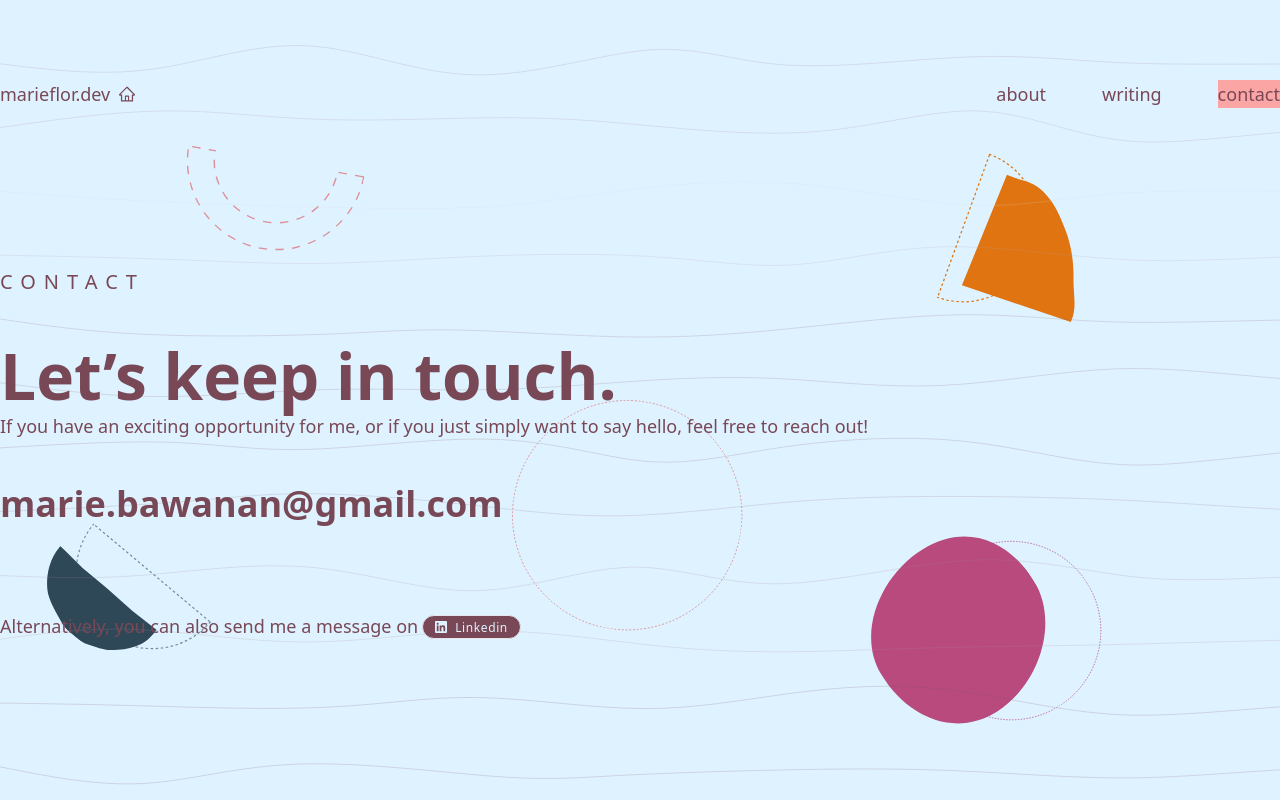
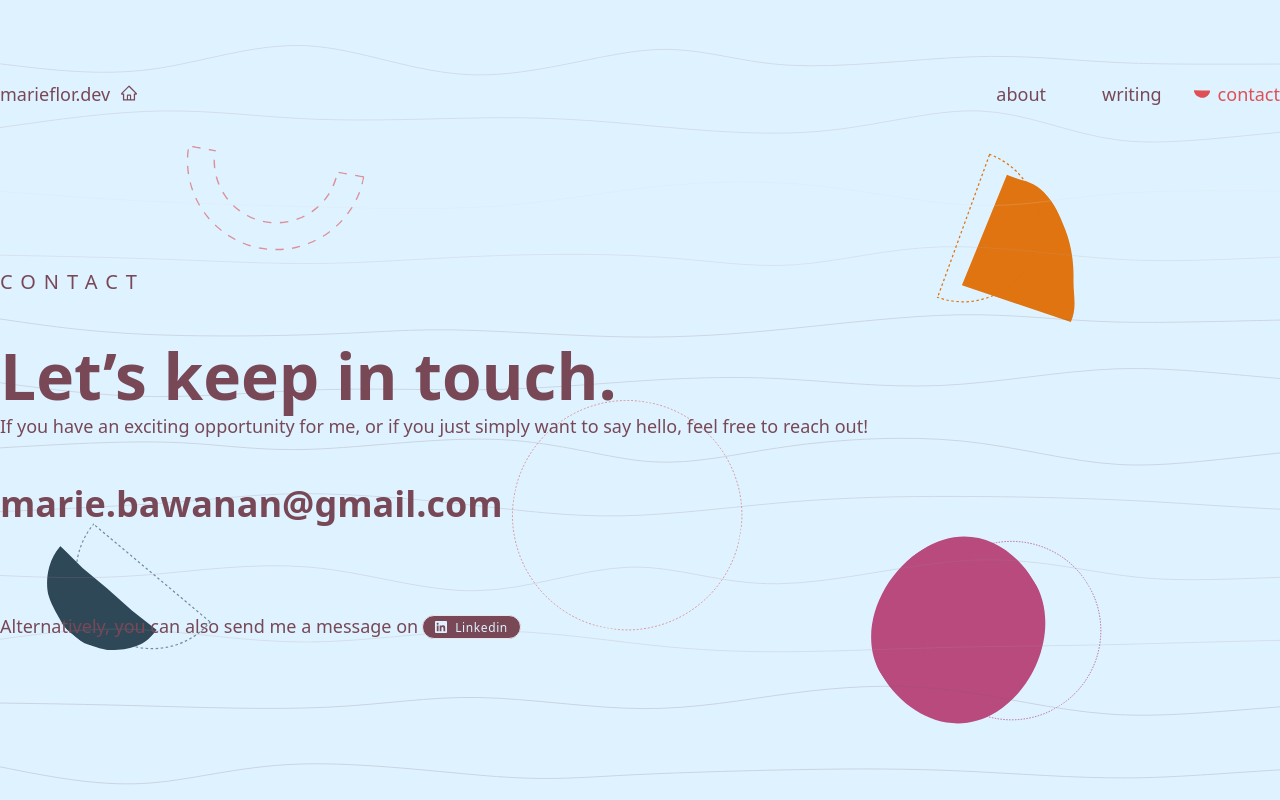
Before and after one commit to luciohernandeznew/portfolio, a Next.js app: page /contact in a window 1280 px wide. Built offline with nearby package versions, Linux system fonts and the light colour scheme; no server answers; a web font is replaced by a local one.

Commit message:
feat: nav link states

```diff
--- a/components/About/About.tsx
+++ b/components/About/About.tsx
@@ -7,7 +7,7 @@ import TechList from "./TechList";
 
 export default function About() {
   return (
-    <SectionLayout className="overflow-hidden items-start w-full">
+    <SectionLayout className="items-start w-full">
       <div className="w-full md:max-w-2/3 flex flex-col items-center space-y-11">
         <SubHeading dark align={Align.Left}>
           About
--- a/components/Contact.tsx
+++ b/components/Contact.tsx
@@ -10,7 +10,7 @@ import { Align } from "./Typography/types";
 
 export default function Contact() {
   return (
-    <SectionLayout className="overflow-hidden items-start w-full">
+    <SectionLayout className="items-start w-full">
       <div className="w-full md:max-w-2/3 flex flex-col space-y-11 items-start">
         <SubHeading dark align={Align.Left}>
           Contact
--- /dev/null
+++ b/components/Header/ExtraOnHover.tsx
@@ -0,0 +1,13 @@
+interface Props {
+  icon: React.ReactNode;
+  text: string;
+}
+
+export default function ExtraOnHover({ icon, text }: Props) {
+  return (
+    <div className="space-x-2 text-xs w-[150px] absolute hidden group-hover:flex transition duration-300 ease-in-out bottom-full -left-2">
+      {icon}
+      <span>{text}</span>
+    </div>
+  );
+}
--- a/components/Header/Header.tsx
+++ b/components/Header/Header.tsx
@@ -1,28 +1,40 @@
-import Link from "next/link";
 import { useRouter } from "next/router";
-import { AiOutlineHome } from "react-icons/ai";
+import { RiChat1Line, RiPencilLine, RiUserHeartLine } from "react-icons/ri";
+import ExtraOnHover from "./ExtraOnHover";
 import NavItem from "./NavItem";
+import SiteTitle from "./SiteTitle";
 
 export default function Header() {
   const router = useRouter();
   const currentPath = router.pathname;
-  console.log(currentPath);
 
   return (
     <div className="flex w-full mt-20 items-center justify-between">
-      <Link href="/" className="flex space-x-2 items-center">
-        <span>marieflor.dev</span>
-        {currentPath !== "/" && <AiOutlineHome />}
-      </Link>
+      <SiteTitle isHome={currentPath === "/"} />
+
       <nav>
         <ul className="flex space-x-14">
-          <NavItem url="/about" isActive={currentPath === "/about"}>
+          <NavItem
+            url="/about"
+            isActive={currentPath === "/about"}
+            onHover={
+              <ExtraOnHover icon={<RiUserHeartLine />} text="more of me" />
+            }
+          >
             about
           </NavItem>
-          <NavItem url="/writing" isActive={currentPath === "/writing"}>
+          <NavItem
+            url="/writing"
+            isActive={currentPath === "/writing"}
+            onHover={<ExtraOnHover icon={<RiPencilLine />} text="thoughts" />}
+          >
             writing
           </NavItem>
-          <NavItem url="/contact" isActive={currentPath === "/contact"}>
+          <NavItem
+            url="/contact"
+            isActive={currentPath === "/contact"}
+            onHover={<ExtraOnHover icon={<RiChat1Line />} text="say hi :)" />}
+          >
             contact
           </NavItem>
         </ul>
--- a/components/Header/NavItem.tsx
+++ b/components/Header/NavItem.tsx
@@ -1,27 +1,32 @@
 import classNames from "classnames";
+import Image from "next/image";
 import Link from "next/link";
 
 interface Props {
   isActive: boolean;
-  extraHover?: React.ReactNode;
+  onHover?: React.ReactNode;
   children: React.ReactNode;
   url: string;
 }
 
-export default function NavItem({
-  isActive,
-  extraHover,
-  children,
-  url,
-}: Props) {
+export default function NavItem({ isActive, onHover, children, url }: Props) {
   return (
     <Link
       href={url}
-      className={classNames({
-        "bg-red-300": isActive,
-      })}
+      className={classNames(
+        "group relative before:content-[''] before:absolute before:block before:w-full before:h-3 before:bottom-1 before:left-0 before:bg-pink/40 before:hover:scale-y-100 before:scale-y-0 before:origin-bottom before:transition before:ease-in-out before:duration-200 hover:text-red",
+        {
+          "text-red": isActive,
+        }
+      )}
     >
+      {isActive && (
+        <div className="absolute -left-6 top-1.5 w-4 h-4">
+          <Image src="/icons/half.svg" fill alt="active" />
+        </div>
+      )}
       {children}
+      {onHover}
     </Link>
   );
 }
--- /dev/null
+++ b/components/Header/SiteTitle.tsx
@@ -0,0 +1,24 @@
+import classNames from "classnames";
+import Link from "next/link";
+import { AiOutlineHome } from "react-icons/ai";
+
+export default function SiteTitle({ isHome }: { isHome: boolean }) {
+  return (
+    <Link
+      href="/"
+      className={classNames("flex", {
+        "group relative before:content-[''] before:absolute before:block before:w-[120px] before:h-7 before:bottom-0 before:-left-3 before:bg-pink before:rounded-2xl before:hover:scale-x-100 before:scale-x-0 before:origin-left before:transition before:ease-in-out before:duration-300 before:-z-10 hover:text-pink":
+          !isHome,
+      })}
+    >
+      <div className="group-hover:hidden w-[120px]">
+        <span className="">marieflor.dev</span>
+      </div>
+
+      <div className="hidden group-hover:block w-[120px]">
+        <span className="text-white">back home</span>
+      </div>
+      {!isHome && <AiOutlineHome className="mt-1" />}
+    </Link>
+  );
+}
--- a/components/Writing.tsx
+++ b/components/Writing.tsx
@@ -7,7 +7,7 @@ import { Align } from "./Typography/types";
 
 export default function Writing() {
   return (
-    <SectionLayout className="overflow-hidden items-start w-full">
+    <SectionLayout className="items-start w-full">
       <div className="w-full md:max-w-2/3 flex flex-col space-y-11 items-start">
         <SubHeading dark align={Align.Left}>
           thoughts
--- a/tailwind.config.js
+++ b/tailwind.config.js
@@ -1,6 +1,9 @@
 /** @type {import('tailwindcss').Config} */
 module.exports = {
-  content: ["./pages/**/*.{js,ts,jsx,tsx}", "./components/**/*.{js,ts,jsx,tsx}"],
+  content: [
+    "./pages/**/*.{js,ts,jsx,tsx}",
+    "./components/**/*.{js,ts,jsx,tsx}",
+  ],
   theme: {
     extend: {
       textColor: {
@@ -10,6 +13,8 @@ module.exports = {
         tuscan: "#794856",
         pink: "#D5A7B4",
         blue: "#def3ff",
+        red: "#DE5055",
+        orange: "#DF7410",
       },
       fontFamily: {
         sans: [
```
Also changed, not shown: public/icons/half.svg (added).
